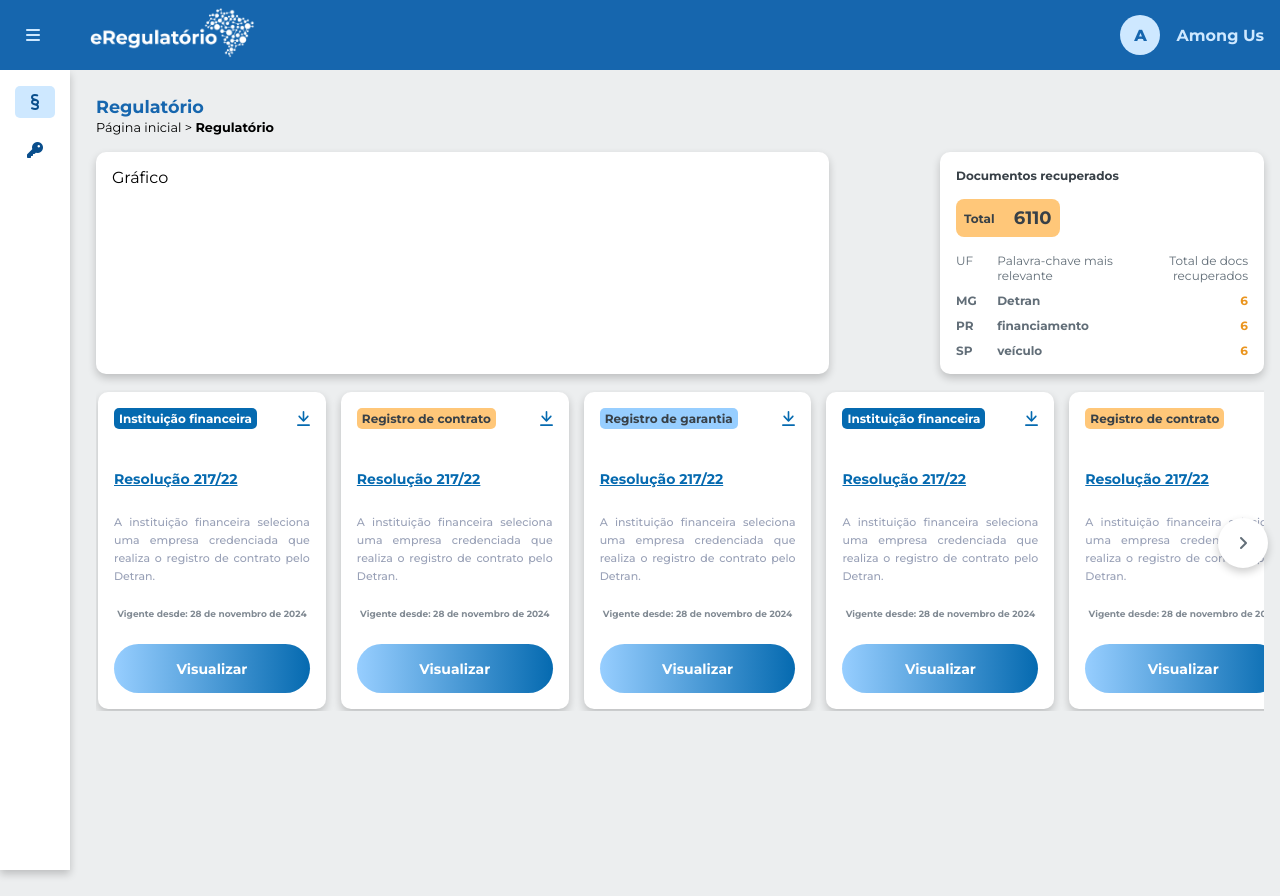
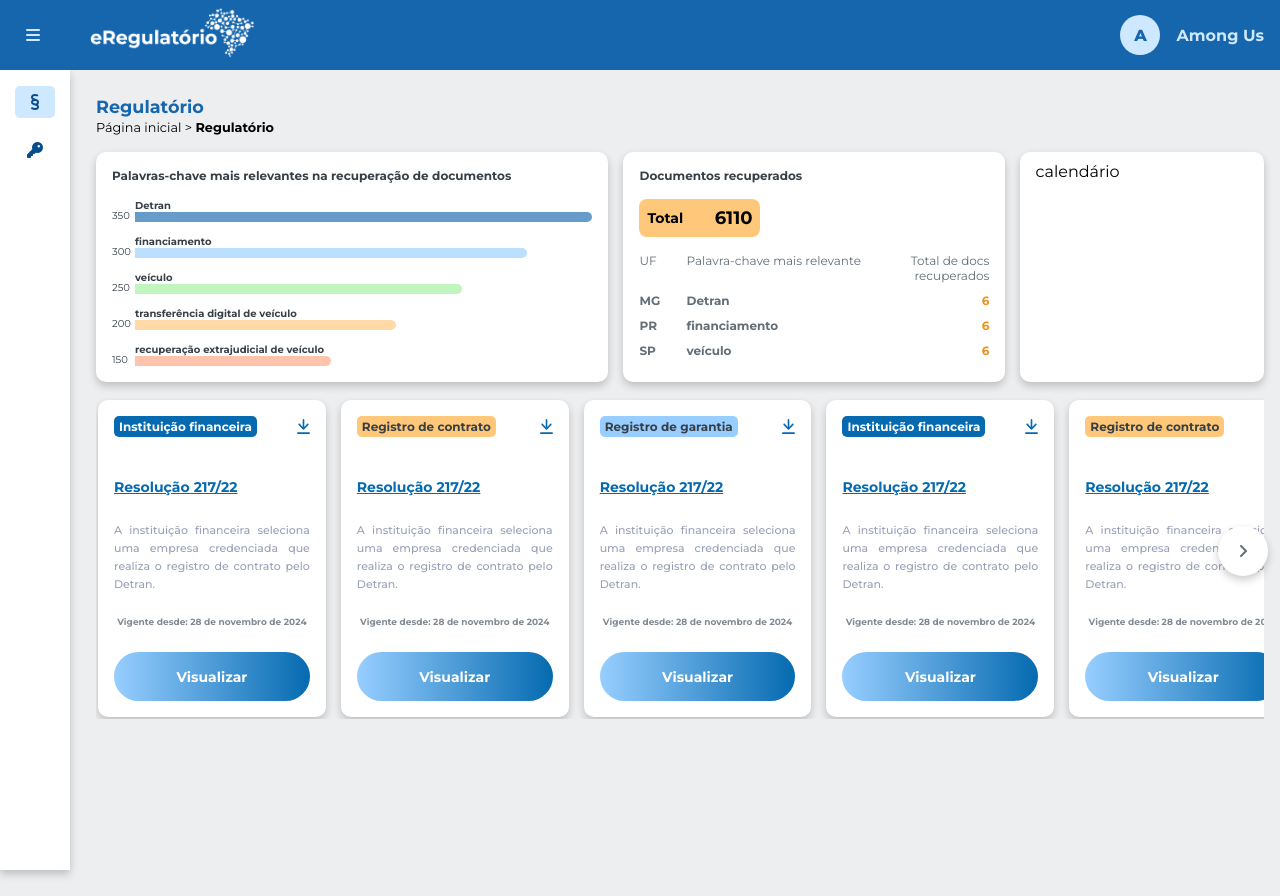
Before and after one commit to nicoledalarmelina/hackathon-among-us, an Angular app: page / in a window 1280 px wide. Built offline with nearby package versions, Linux system fonts and the light colour scheme.

Commit message:
feat: grafico palavra chave

```diff
--- /dev/null
+++ b/src/app/pages/dashboard/components/grafico-palavras-chave/grafico-palavras-chave.component.html
@@ -0,0 +1,21 @@
+<p class="bold titulos mb-1"> Palavras-chave mais relevantes na recuperação de documentos </p>
+
+<div class="row">
+    <div class="column-total">
+        @for(palavra of listaPalavras; track palavra) {
+        <p>{{ palavra.total }}</p>
+        }
+    </div>
+
+    <div class="column-content">
+        @for(palavra of listaPalavras; track palavra; let idx = $index) {
+        <div class="column gap-0">
+            <p class="titulos bold">{{ palavra.palavra }}</p>
+            <div class="row">
+                <div class="bar" [ngClass]="'palavra-' + idx" [matTooltip]="palavra.total + ' documentos'"
+                    [ngStyle]="{ 'width': calcWidth(palavra.total) + '%' }"></div>
+            </div>
+        </div>
+        }
+    </div>
+</div>
--- /dev/null
+++ b/src/app/pages/dashboard/components/grafico-palavras-chave/grafico-palavras-chave.component.scss
@@ -0,0 +1,71 @@
+.bar {
+    width: 100%;
+    height: 10px;
+    border-radius: 0 7px 7px 0;
+    opacity: .65;
+    transition: all 0.3s ease-in-out;
+
+    &:hover {
+        opacity: 1;
+    }
+}
+
+.gap-0 {
+    gap: 0;
+}
+
+.palavra {
+    &-0 {
+        background-color: #1666AE;
+    }
+
+    &-1 {
+        background-color: #97CEFF;
+    }
+
+    &-2 {
+        background-color: #9EF19C;
+    }
+
+    &-3 {
+        background-color: #FFC779;
+    }
+
+    &-4 {
+        background-color: #FEA481;
+    }
+}
+
+.row {
+    justify-content: left;
+    gap: 5px;
+}
+
+.column {
+    &-total {
+        min-width: 2%;
+        flex-direction: column;
+        display: flex;
+        gap: 13px;
+
+        p {
+            height: 23px;
+            display: flex;
+            align-items: end;
+            font-size: 10px;
+            color: #384047;
+        }
+    }
+
+    &-content {
+        width: 100%;
+        flex-direction: column;
+        display: flex;
+        gap: 13px;
+
+        p {
+            color: #384047;
+            font-size: 10px;
+        }
+    }
+}
--- /dev/null
+++ b/src/app/pages/dashboard/components/grafico-palavras-chave/grafico-palavras-chave.component.ts
@@ -0,0 +1,35 @@
+import { Component, OnInit } from '@angular/core';
+import { PalavraChaveGrafico } from '../../../../core/models/dashboard/palavra-chave-grafico.model';
+import { CommonModule, NgClass } from '@angular/common';
+import { MatTooltipModule } from '@angular/material/tooltip';
+
+@Component({
+  selector: 'app-grafico-palavras-chave',
+  standalone: true,
+  imports: [CommonModule, NgClass, MatTooltipModule],
+  templateUrl: './grafico-palavras-chave.component.html',
+  styleUrl: './grafico-palavras-chave.component.scss'
+})
+export class GraficoPalavrasChaveComponent implements OnInit {
+
+  listaPalavras: PalavraChaveGrafico[] = [
+    <PalavraChaveGrafico>{ palavra: 'Detran', total: 350 },
+    <PalavraChaveGrafico>{ palavra: 'financiamento', total: 300 },
+    <PalavraChaveGrafico>{ palavra: 'veículo', total: 250 },
+    <PalavraChaveGrafico>{ palavra: 'transferência digital de veículo', total: 200 },
+    <PalavraChaveGrafico>{ palavra: 'recuperação extrajudicial de veículo', total: 150 },
+  ];
+
+  width100: number;
+
+  ngOnInit(): void {
+    this.width100 = this.listaPalavras[0].total;
+  }
+
+  calcWidth(total: number): number {
+    if (total == this.width100) return 100;
+
+    return (total * 100) / this.width100;
+  }
+
+}
--- a/src/app/pages/dashboard/components/listagem-docs-uf/listagem-docs-uf.component.html
+++ b/src/app/pages/dashboard/components/listagem-docs-uf/listagem-docs-uf.component.html
@@ -1,4 +1,4 @@
-<p class="bold"> Documentos recuperados </p>
+<p class="bold titulos"> Documentos recuperados </p>
 <section class="total">
     <p class="bold">Total</p>
     <p class="number bold">{{ listaDocsUf.total }}</p>
--- a/src/app/pages/dashboard/components/listagem-docs-uf/listagem-docs-uf.component.scss
+++ b/src/app/pages/dashboard/components/listagem-docs-uf/listagem-docs-uf.component.scss
@@ -14,15 +14,6 @@
     }
 }
 
-p {
-    font-size: 12px;
-    color: #384047;
-
-    &.bold {
-        font-weight: 700;
-    }
-}
-
 .text {
     width: 20%;
 }
@@ -34,6 +25,7 @@ p {
         color: #626E78;
         text-align: left;
         width: 11rem;
+        font-size: 12px;
 
         &.highlight {
             color: #EA941D;
--- a/src/app/pages/dashboard/dashboard.component.html
+++ b/src/app/pages/dashboard/dashboard.component.html
@@ -2,11 +2,15 @@
 
 <div class="row mr-1 mb-1">
     <div class="card chart">
-        Gráfico
+        <app-grafico-palavras-chave></app-grafico-palavras-chave>
     </div>
 
     <div class="card docs">
         <app-listagem-docs-uf></app-listagem-docs-uf>
+    </div>
+
+    <div class="card teste">
+        calendário
     </div>
 </div>
 
--- a/src/app/pages/dashboard/dashboard.component.scss
+++ b/src/app/pages/dashboard/dashboard.component.scss
@@ -1,11 +1,15 @@
 .chart {
     padding: 1rem;
-    width: 60%;
+    width: 45%;
 }
 
 .docs {
     padding: 1rem;
-    width: 25%;
+    width: 30%;
+}
+
+.teste {
+    width: 20%;
 }
 
 .docs-carousel {
--- a/src/app/pages/dashboard/dashboard.component.ts
+++ b/src/app/pages/dashboard/dashboard.component.ts
@@ -6,6 +6,7 @@ import { DocumentoRecuperado } from '../../core/models/dashboard/documento-recup
 import { TipoDocumento } from '../../core/enums/tipoDocumento.enum';
 import { FileCardComponent } from '../../shared/components/file-card/file-card.component';
 import { ListagemDocsUfComponent } from './components/listagem-docs-uf/listagem-docs-uf.component';
+import { GraficoPalavrasChaveComponent } from './components/grafico-palavras-chave/grafico-palavras-chave.component';
 
 @Component({
   selector: 'app-dashboard',
@@ -14,7 +15,8 @@ import { ListagemDocsUfComponent } from './components/listagem-docs-uf/listagem-
     CommonModule,
     BreadcrumbComponent,
     FileCardComponent,
-    ListagemDocsUfComponent
+    ListagemDocsUfComponent,
+    GraficoPalavrasChaveComponent
   ],
   templateUrl: './dashboard.component.html',
   styleUrl: './dashboard.component.scss'
--- a/src/styles.scss
+++ b/src/styles.scss
@@ -81,6 +81,12 @@ table .mat-mdc-button:hover {
   font-family: "Montserrat" !important;
 }
 
+
+.titulos {
+  font-size: 12px;
+  color: #384047;
+}
+
 /*TRUMPS*/
 
 .row {
@@ -130,3 +136,7 @@ table .mat-mdc-button:hover {
   padding-top: 2rem;
   padding-bottom: 2rem;
 }
+
+.bold {
+  font-weight: 700;
+}
```
